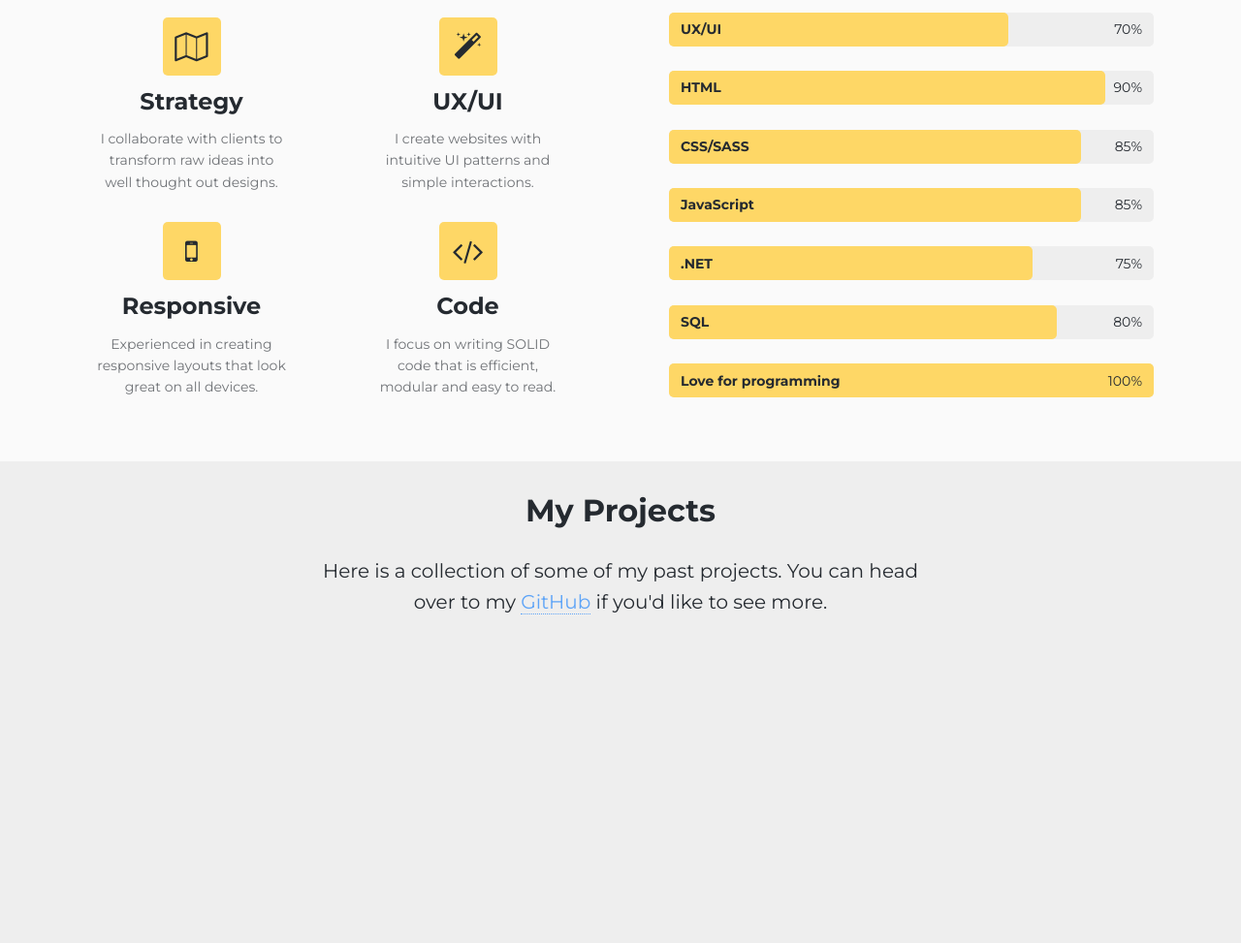
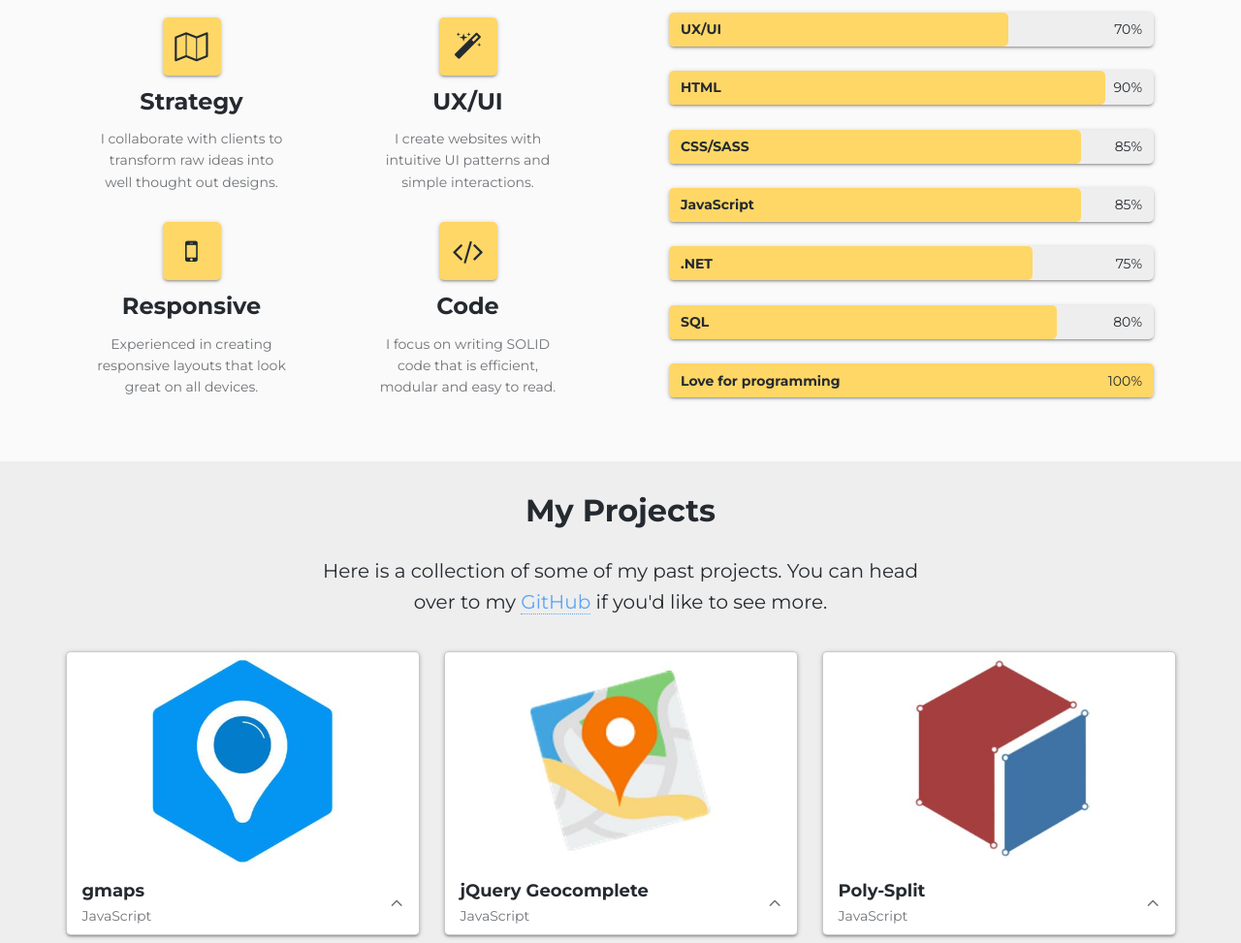
Before and after one commit to tmentink/trentmentink.com, a website: page dist/index.html in a window 1280 px wide. Shown: the part 1058-2031 px from the top of the page at 97% size. Drawn offline with Linux system fonts and the light colour scheme; files that its build step writes are made by us from their sources.

Commit message:
added projects imgs, html, styles and animations

```diff
--- a/src/js/main/projects.js
+++ b/src/js/main/projects.js
@@ -8,7 +8,9 @@ var Projects = ((Projects) => {
   // ----------------------------------------------------------------------
 
   const Selector = {
-    TEXT : "#projects__text"
+    CARDS : "#cards",
+    CARD  : ".card",
+    TEXT  : "#projects__text"
   }
 
 
@@ -16,13 +18,35 @@ var Projects = ((Projects) => {
   // Public Methods
   // ----------------------------------------------------------------------
 
+  Projects.addCardsAnimation = function() {
+    const delay = 100
+
+    $.Velocity.hook($cache(Selector.CARD), "translateY", "50px")
+    $.Velocity.hook($cache(Selector.CARD), "opacity", "0")
+
+    Animation.add({
+      selector : Selector.CARDS,
+      offset   : 50,
+      animation() {
+        $cache(Selector.CARD).each(function(i) {
+          $(this).velocity({
+            translateY : "0px",
+            opacity    : 1
+          },
+          {
+            delay: delay * i
+          })
+        })
+      }
+    })
+  }
+
   Projects.addTextAnimation = function() {
     $.Velocity.hook($cache(Selector.TEXT), "translateY", "50px")
     $.Velocity.hook($cache(Selector.TEXT), "opacity", "0")
 
     Animation.add({
       selector : Selector.TEXT,
-      offset   : 50,
       animation() {
         $cache(Selector.TEXT).velocity({
           translateY : "0px",
@@ -38,6 +62,7 @@ var Projects = ((Projects) => {
   // ----------------------------------------------------------------------
 
   Projects.init = function() {
+    Projects.addCardsAnimation()
     Projects.addTextAnimation()
   }
 
--- a/src/scss/main/_projects.scss
+++ b/src/scss/main/_projects.scss
@@ -1,11 +1,68 @@
+
+// ------------------------------------------------------------------------
+// Variables
+// ------------------------------------------------------------------------
+
+$card--border        : rem(1px) solid rgba($color--black, .25);
+$card--border-radius : rem(5px);
+
+$card--margin-bottom : rem(25px);
+$card--margin-x      : rem(12.5px);
 
 // ------------------------------------------------------------------------
 // Structure
 // ------------------------------------------------------------------------
 
-#projects {
-  height: rem(500px);
+.cards {
+  display: flex;
+  flex-direction: column;
+  margin-top: rem(35px);
+  padding: 0 rem(15px);
+
+  @include bp-min-md {
+    flex-direction: row;
+    flex-wrap: wrap;
+  }
 }
+
+.card {
+  display: flex;
+  flex-direction: column;
+  border: $card--border;
+  border-radius: $card--border-radius;
+  margin-bottom: $card--margin-bottom;
+  text-align: left;
+
+  @include bp-min-md {
+    margin-left: $card--margin-x;
+    margin-right: $card--margin-x;
+    flex: 1 1 calc(50% - #{$card--margin-x * 2});
+  }
+
+  @include bp-min-lg {
+    flex: 1 1 calc(33% - #{$card--margin-x * 2});
+  }
+}
+
+.card__img {
+  width: 100%;
+  border-top-left-radius: $card--border-radius;
+  border-top-right-radius: $card--border-radius;
+}
+
+.card__footer {
+  position: relative;
+  padding: .5rem 1rem;
+  cursor: pointer;
+}
+
+.card__icon {
+  position: absolute;
+  top: 50%;
+  right: 1rem;
+  @include transform(translateY(-50%));
+}
+
 
 // ------------------------------------------------------------------------
 // Font & Color
@@ -14,3 +71,41 @@
 #projects {
   background: $color--grey;
 }
+
+.card {
+  background: white;
+  text-decoration: none;
+}
+
+.card__title {
+  color: $color--black;
+  font-size: rem(18px);
+  font-weight: bold;
+}
+
+.card__subtitle {
+  color: rgba($color--black, .65);
+  font-size: rem(14px);
+}
+
+.card__icon {
+  color: rgba($color--black, .65);
+  font-size: rem(20px) !important;
+}
+
+
+// ------------------------------------------------------------------------
+// Effects
+// ------------------------------------------------------------------------
+
+.card {
+  @include transition("all", .3s, "ease-out");
+  @include raised-shadow;
+
+  @include bp-min-lg {
+    &:hover {
+      @include transform(scale3d(1.01, 1.01, 1) !important);
+      @include lifted-shadow;
+    }
+  }
+}
--- a/src/scss/main/master.scss
+++ b/src/scss/main/master.scss
@@ -10,6 +10,7 @@
 
 @import "../base/color";
 @import "../base/font";
+@import "../base/box-shadow";
 
 //
 // Main
```
Also changed, not shown: dist/css/main.css, dist/img/projects/frameshop.jpg (added), dist/img/projects/gmaps.jpg (added), dist/img/projects/jquery_geocomplete.jpg (added), dist/img/projects/poly_split.jpg (added), dist/img/projects/simon_says.jpg (added), dist/img/projects/sliding_puzzle.jpg (added), dist/index.html, dist/js/main.js.
